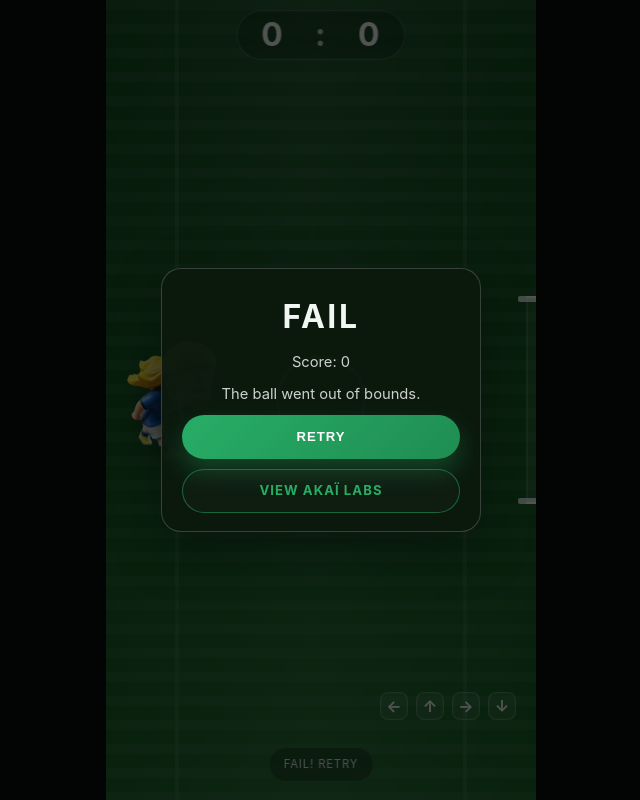
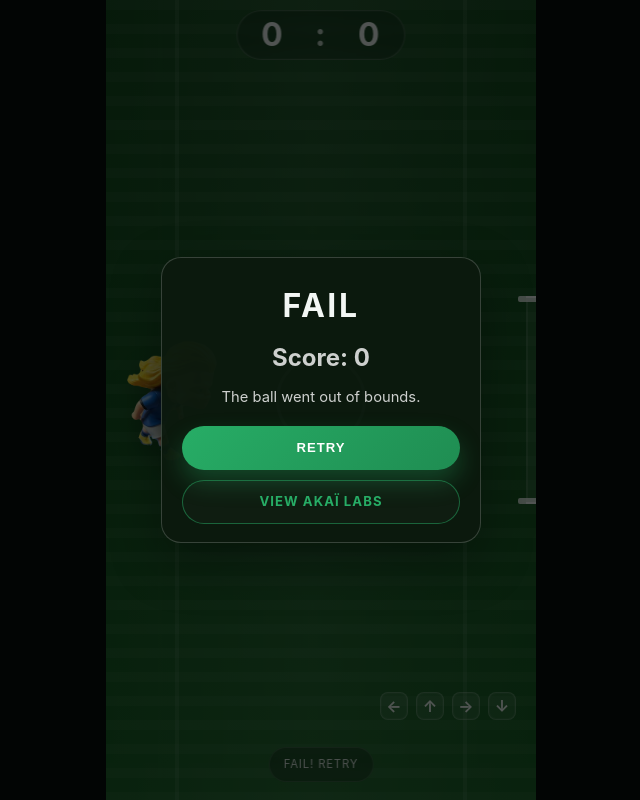
Before and after one commit to phector-io/haaland-simulator, a React (Vite) app: page / in a window 1280 px wide. Shown: the whole page, without its empty margins (319-959 px from the left). Built offline with nearby package versions, Linux system fonts and the light colour scheme.

Commit message:
Enhance FailModal styling by adjusting font size and weight for improved readability

```diff
--- a/src/App.css
+++ b/src/App.css
@@ -466,6 +466,15 @@ body {
   font-size: 0.92rem;
 }
 
+.fail-modal p:first-of-type {
+	font-size: 1.5rem;
+	font-weight: bold;
+}
+
+.fail-modal p:last-of-type {
+	margin-bottom: .5rem;
+}
+
 .fail-modal-actions {
   display: flex;
   flex-direction: column;
```
